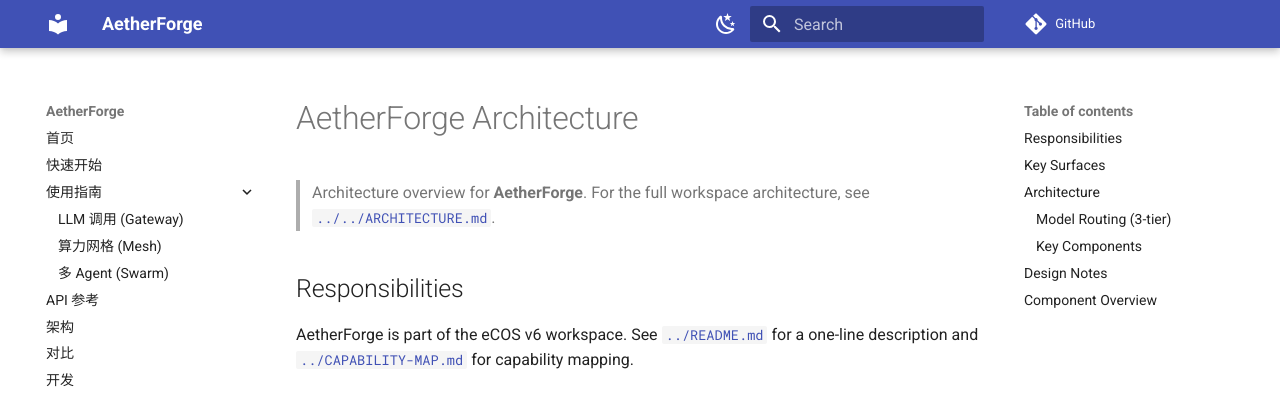
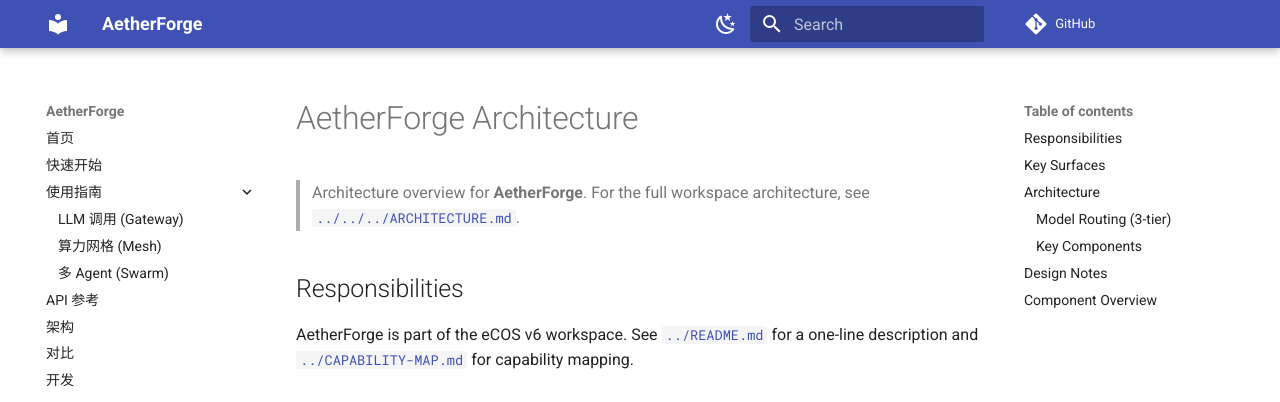
Before and after one commit to starlink-awaken/omostation-aetherforge, an MkDocs documentation site: the page built from docs/ARCHITECTURE.md, in a window 1280 px wide and 900 px high. Shown: the top 402 px of the window. Built offline with MkDocs 1.6.1 and Material for MkDocs 9.7.7, drawn with Linux system fonts in a browser that asks for light colours; comment, search, counter and statistics services are not loaded.

Commit message:
docs(entry): 全量断言核对 —— 修死链与失效路径
对项目入口文档做全量机检（死链 / 仓内相对路径 / BOS URI 登记面），本仓修正:

- docs/ARCHITECTURE.md 的 `../../ARCHITECTURE.md` 是死链（解析到 projects/ARCHITECTURE.md）→ `../../../ARCHITECTURE.md`

```diff
--- a/docs/ARCHITECTURE.md
+++ b/docs/ARCHITECTURE.md
@@ -9,7 +9,7 @@ status: active
 
 # AetherForge Architecture
 
-> Architecture overview for **AetherForge**. For the full workspace architecture, see [`../../ARCHITECTURE.md`](../../ARCHITECTURE.md).
+> Architecture overview for **AetherForge**. For the full workspace architecture, see [`../../../ARCHITECTURE.md`](../../../ARCHITECTURE.md).
 
 ## Responsibilities
 
```
